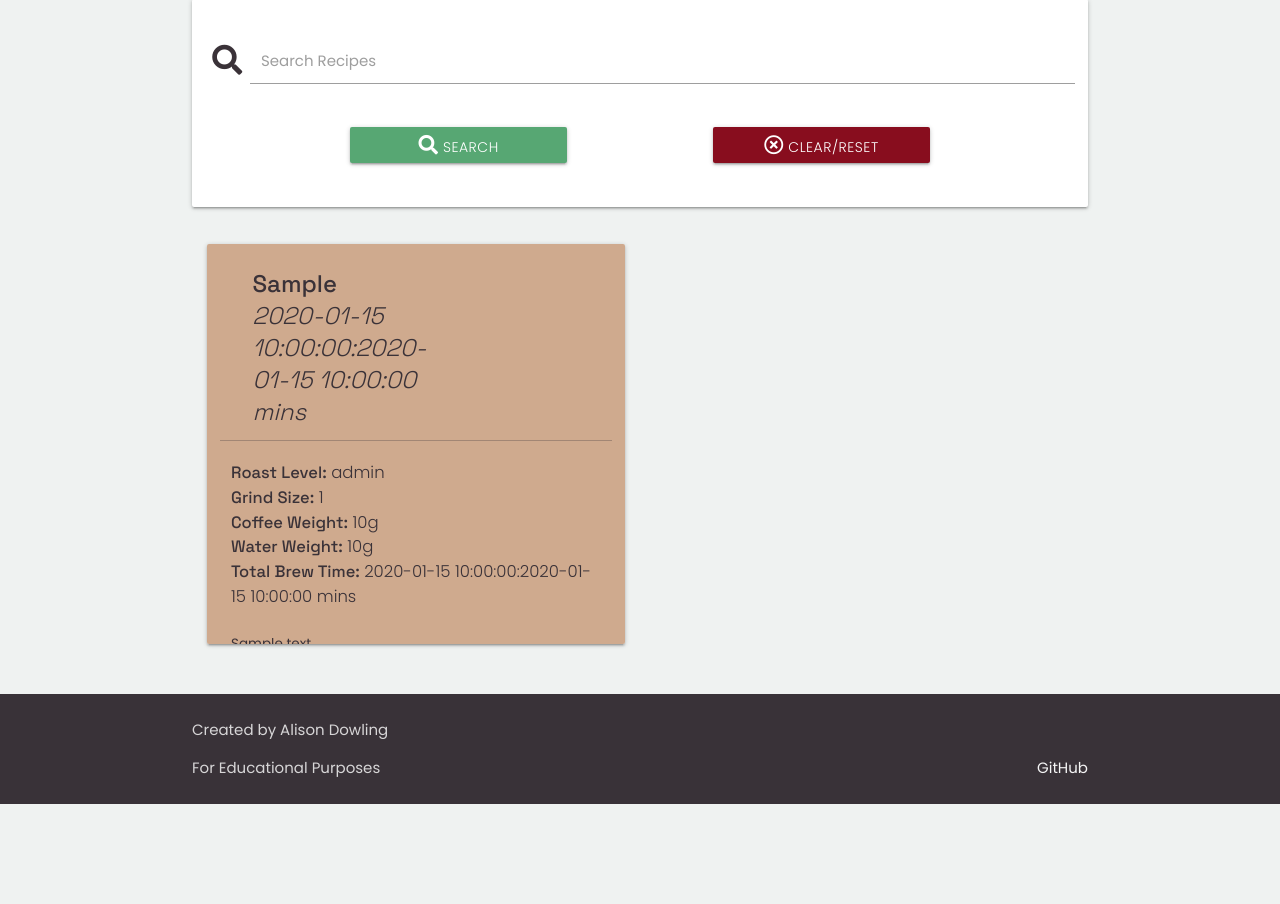
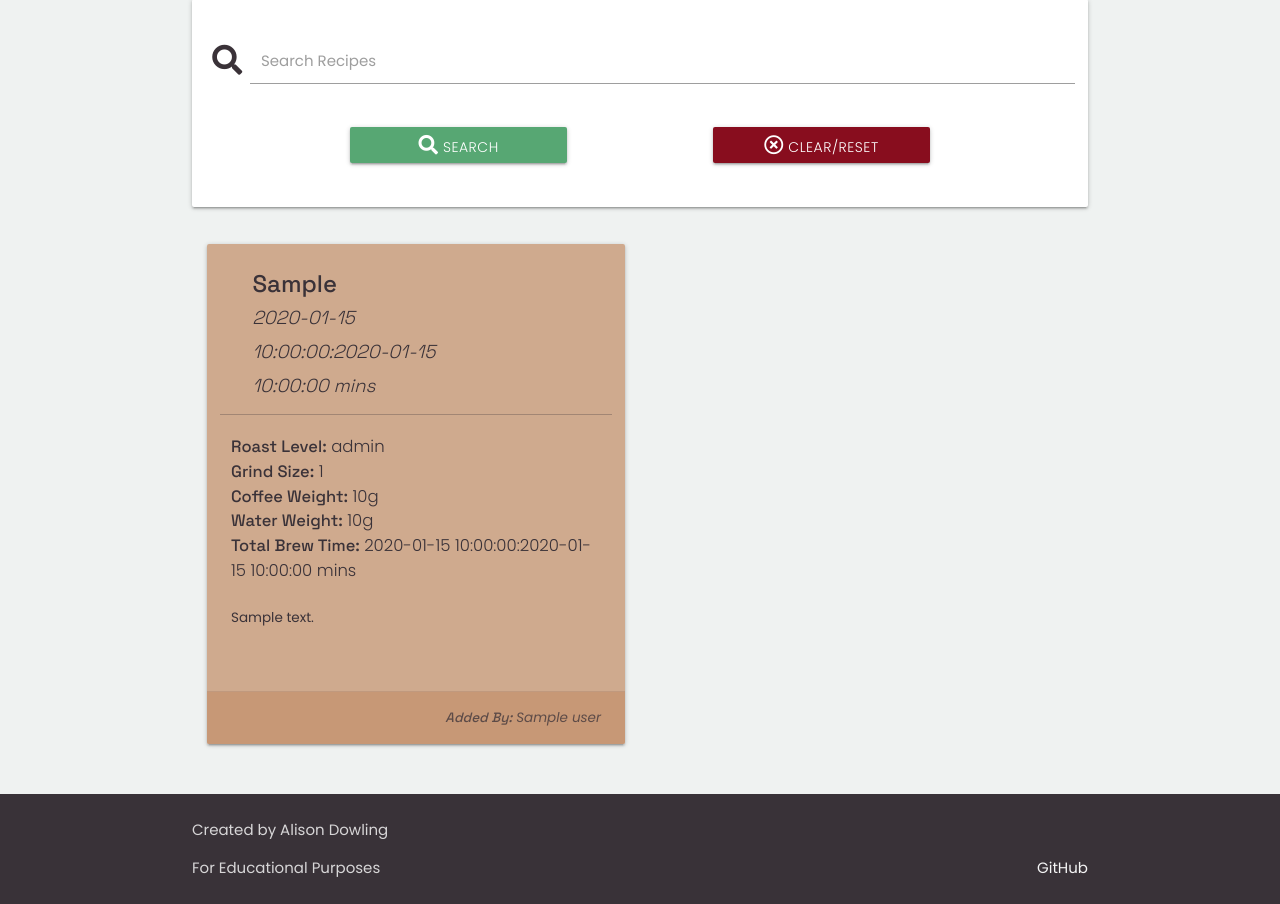
Before and after one commit to adowlin/project-3-brew-exchange, a Flask app: page / in a window 1280 px wide. Shown: the part 825-1729 px from the top of the page. Before the commit the page ends 1629 px from the top, so only its background shows below. Run offline with Flask 2, Linux system fonts and the light colour scheme; a database or web service that is not in the repository returns one stand-in record (values such as "Sample title"); some libraries are stand-ins or nearby versions.

Commit message:
Style time text in card titles, reposition 'Added By: <user>' text

```diff
--- a/static/css/style.css
+++ b/static/css/style.css
@@ -179,6 +179,10 @@ h2,
     font-family: 'Space Grotesk', sans-serif;
 }
 
+.recipe-time-head {
+    font-size: 1.25rem;
+}
+
 .card-title hr {
     background-color: rgb(58, 50, 56, 0.3);
     height: 0.05rem;
--- a/templates/recipes.html
+++ b/templates/recipes.html
@@ -56,12 +56,12 @@
         {% for recipe in recipes %}
             <div class="col s10 offset-s1 m6 cards">
                 <div class="card-wrapper">
-                    <div class="card medium">
+                    <div class="card large">
                         <div class="card-content">
                             <span class="card-title row">
                                 <div class="col s6 offset-s1">
                                     <strong>{{ recipe.recipe_method }}</strong><br>
-                                    <em>{{ recipe.time_mins }}:{{ recipe.time_secs }} mins</em>
+                                    <em class="recipe-time-head">{{ recipe.time_mins }}:{{ recipe.time_secs }} mins</em>
                                 </div>
                                 {% if session["user"] == recipe.user %}
                                     <a href="#" class="text-shadow col s2 offset-s1 edit-btn">
@@ -81,8 +81,10 @@
                                 <strong>Total Brew Time: </strong> <span>{{ recipe.time_mins }}:{{ recipe.time_secs }}
                                     mins</span><br><br>
                                 <p>{{ recipe.description }}</p><br>
-                                <span class="right user-display"><strong>Added By:</strong> {{ recipe.user }}</span>
                             </p>
+                        </div>
+                        <div class="card-action">
+                            <span class="right user-display"><strong>Added By:</strong> {{ recipe.user }}</span>
                         </div>
                     </div>
                 </div>
```
Also changed, not shown: templates/profile.html (+5 -3 lines).
